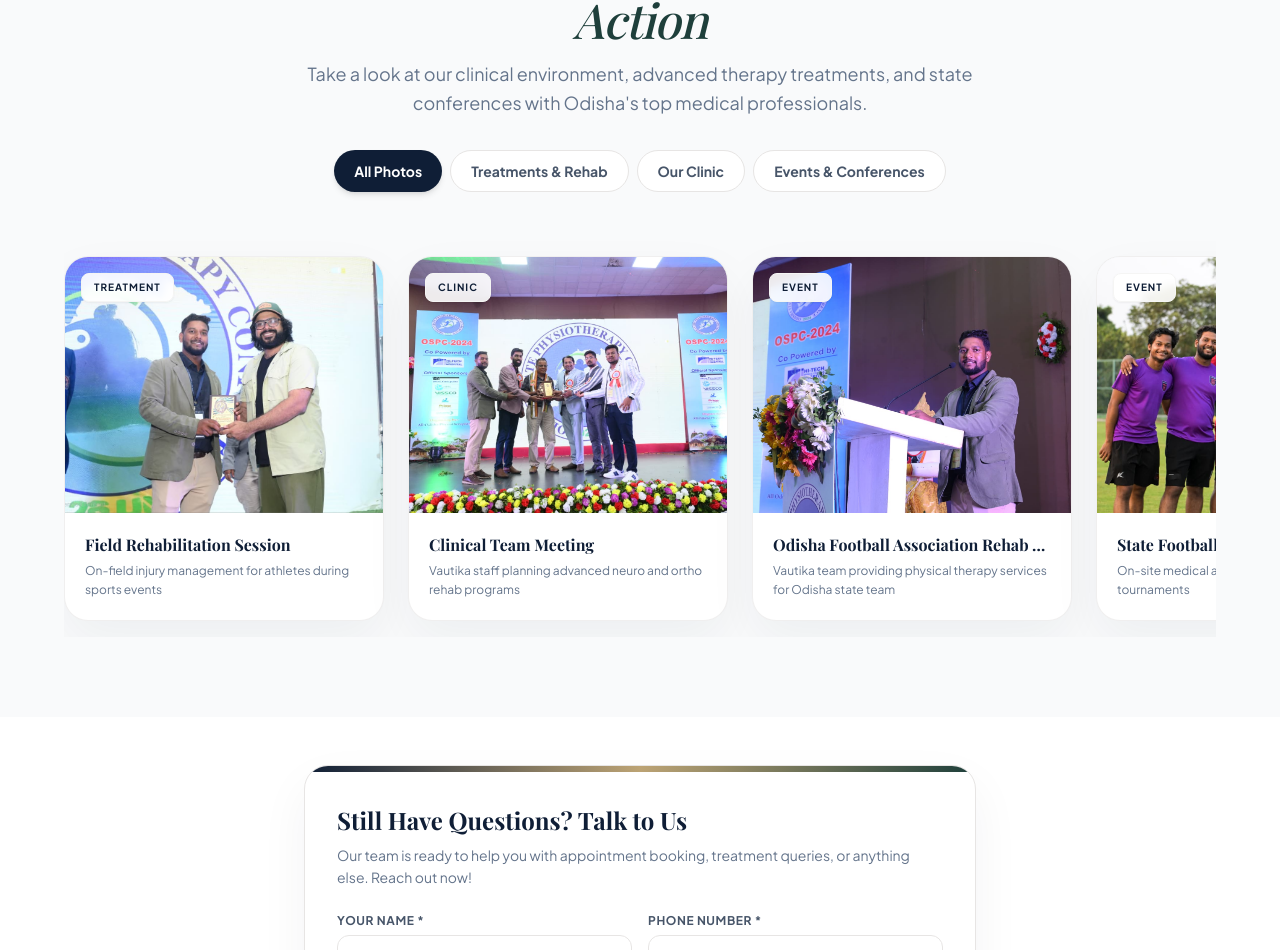
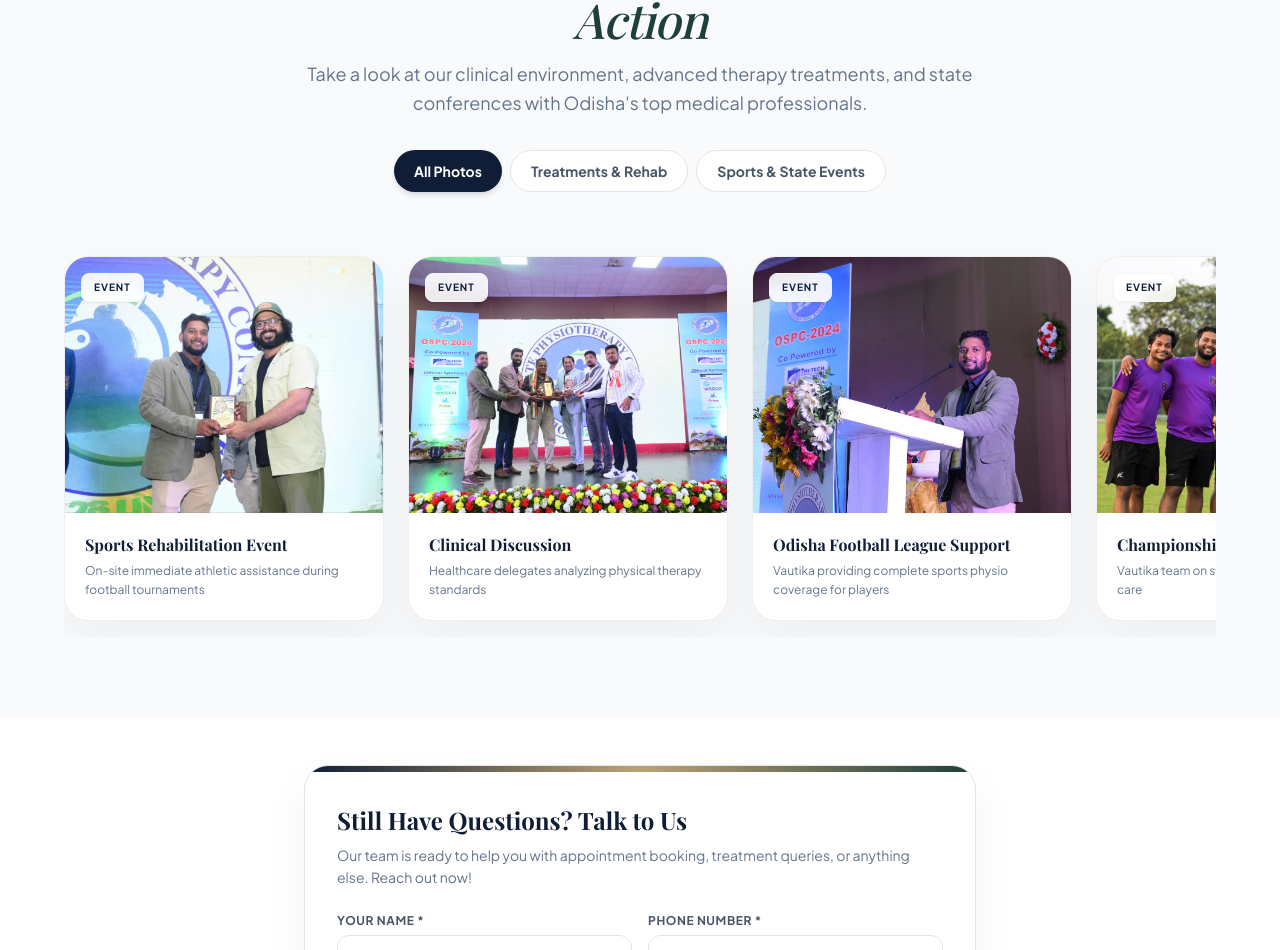
Before and after one commit to vautika/website, a Next.js app: page / in a window 1280 px wide. Shown: the part 9700-10650 px from the top of the page. Built offline with nearby package versions, Linux system fonts and the light colour scheme; a web font is replaced by a local one.

Commit message:
style: fix gallery categories, reclassify sports events vs clinical treatments and remove clinic tab filter

```diff
--- a/src/components/sections/GallerySection.tsx
+++ b/src/components/sections/GallerySection.tsx
@@ -17,133 +17,133 @@ const galleryItems: GalleryItem[] = [
   {
     id: 3,
     src: '/images/gallery/gallery-3.jpg',
-    title: 'Odisha State Physiotherapy Conference Committee',
+    title: 'Odisha State Committee Delegates',
     category: 'event',
-    desc: 'Meeting with healthcare delegates and delegates at conference'
+    desc: 'Dr. Satya Mohanty being honored by committee members at state meet'
   },
   {
     id: 4,
     src: '/images/gallery/gallery-4.jpg',
-    title: 'Field Rehabilitation Session',
-    category: 'treatment',
-    desc: 'On-field injury management for athletes during sports events'
+    title: 'Sports Rehabilitation Event',
+    category: 'event',
+    desc: 'On-site immediate athletic assistance during football tournaments'
   },
   {
     id: 5,
     src: '/images/gallery/gallery-5.jpg',
-    title: 'Clinical Team Meeting',
-    category: 'clinic',
-    desc: 'Vautika staff planning advanced neuro and ortho rehab programs'
+    title: 'Clinical Discussion',
+    category: 'event',
+    desc: 'Healthcare delegates analyzing physical therapy standards'
   },
   {
     id: 6,
     src: '/images/gallery/gallery-6.jpg',
-    title: 'Odisha Football Association Rehab Team',
+    title: 'Odisha Football League Support',
     category: 'event',
-    desc: 'Vautika team providing physical therapy services for Odisha state team'
+    desc: 'Vautika providing complete sports physio coverage for players'
   },
   {
     id: 7,
     src: '/images/gallery/gallery-7.jpg',
-    title: 'State Football Championship Medical Crew',
+    title: 'Championship Medical Assistance',
     category: 'event',
-    desc: 'On-site medical and sports rehab assistance for tournaments'
+    desc: 'Vautika team on standby for tournament medical care'
   },
   {
     id: 8,
     src: '/images/gallery/gallery-8.jpg',
-    title: 'Post-Surgery Knee Rehabilitation',
+    title: 'Spinal Extension Mobilization',
     category: 'treatment',
-    desc: 'Restoring knee range of motion and joint stability'
+    desc: 'Manual therapy and traction to align vertebrae for back pain relief'
   },
   {
     id: 9,
     src: '/images/gallery/gallery-9.jpg',
-    title: 'Cervical Traction & Neck Therapy',
+    title: 'Passive Joint Mobilization',
     category: 'treatment',
-    desc: 'Hands-on cervical spine mobilization for neck pain relief'
+    desc: 'Spine decompression therapy for cervical pain relief'
   },
   {
     id: 10,
     src: '/images/gallery/gallery-10.jpg',
-    title: 'Manual Spinal Mobilization',
+    title: 'Neuromuscular Stretching',
     category: 'treatment',
-    desc: 'Advanced manipulative therapy for chronic lower back pain'
+    desc: 'Active stretching exercises to regain range of motion in the leg'
   },
   {
     id: 11,
     src: '/images/gallery/gallery-11.jpg',
-    title: 'Shoulder Impingement Therapy',
-    category: 'treatment',
-    desc: 'Strengthening rotator cuff muscles using premium resistance equipment'
+    title: 'Medical Felicitation Ceremony',
+    category: 'event',
+    desc: 'Dr. Satya Mohanty receiving recognition plaque at medical assembly'
   },
   {
     id: 12,
     src: '/images/gallery/gallery-12.jpg',
-    title: 'Electrotherapy Pain Management',
-    category: 'treatment',
-    desc: 'Applying modalities to block localized pain receptors'
+    title: 'Felicitation Certificate Presentation',
+    category: 'event',
+    desc: 'Dr. Satya Mohanty holding recognition certificate at medical event'
   },
   {
     id: 13,
     src: '/images/gallery/gallery-13.jpg',
-    title: 'Neurological Balance Training',
+    title: 'Therapist Guided Leg Exercises',
     category: 'treatment',
-    desc: 'Re-educating neuromuscular pathways for stroke recovery'
+    desc: 'Rehabilitation exercises for orthopedic patients'
   },
   {
     id: 14,
     src: '/images/gallery/gallery-14.jpg',
-    title: 'State Physiotherapists Meet',
+    title: 'State Physiotherapy Meet Gathering',
     category: 'event',
-    desc: 'Dr. Satya Mohanty greeting senior healthcare committee members'
+    desc: 'Physiotherapists gathering for awareness campaigns'
   },
   {
     id: 15,
     src: '/images/gallery/gallery-15.jpg',
-    title: 'Physiotherapy Awareness Committee',
+    title: 'Tournament On-field Assistance',
     category: 'event',
-    desc: 'Delegates gathering to promote physical health and preventive care'
+    desc: 'Treating acute hamstring injuries on the playground'
   },
   {
     id: 16,
     src: '/images/gallery/gallery-16.jpg',
-    title: 'Advanced Electro-Physical Therapy',
+    title: 'Ultrasonic Soft Tissue Healing',
     category: 'treatment',
-    desc: 'Using high-end clinical apparatus for joint pain treatment'
+    desc: 'Stimulating collagen fibers and relieving muscular stiffness'
   },
   {
     id: 17,
     src: '/images/gallery/gallery-17.jpg',
-    title: 'Vautika Clinic Nayapalli Reception',
-    category: 'clinic',
-    desc: 'Warm and welcoming desk at our Nayapalli center'
+    title: 'Clinic Reception Desk',
+    category: 'treatment',
+    desc: 'Welcoming consultation desk at Vautika Physiotherapy center'
   },
   {
     id: 18,
     src: '/images/gallery/gallery-18.jpg',
-    title: 'Therapeutic Ultrasound Treatment',
+    title: 'Electrical Muscle Stimulation (EMS)',
     category: 'treatment',
-    desc: 'Promoting deep tissue blood flow and muscle repair'
+    desc: 'Applying transcutaneous nerve stimulation to block localized pain receptors'
   },
   {
     id: 19,
     src: '/images/gallery/gallery-19.jpg',
-    title: 'Active Patient Rehabilitation',
+    title: 'Guided Knee Flexion Rehab',
     category: 'treatment',
-    desc: 'Step-by-step guidance for returning to daily activities safely'
+    desc: 'Step-by-step joint rehabilitation for chronic arthritis pain'
   },
   {
     id: 20,
     src: '/images/gallery/gallery-20.jpg',
-    title: 'Vautika Clinical Setup',
-    category: 'clinic',
-    desc: 'Hygienic, fully-equipped medical beds and apparatus'
+    title: 'Ultrasound Therapy Session',
+    category: 'treatment',
+    desc: 'Advanced electrophysical modalities for faster tendon healing'
   },
   {
     id: 21,
     src: '/images/gallery/gallery-21.jpg',
-    title: 'Dr. Satya Mohanty with Delegates',
+    title: 'Healthcare Delegates Convention',
     category: 'event',
     desc: 'Presenting research developments at the Odisha State Meet'
   }
@@ -152,8 +152,7 @@ const galleryItems: GalleryItem[] = [
 const CATEGORIES = [
   { id: 'all', label: 'All Photos' },
   { id: 'treatment', label: 'Treatments & Rehab' },
-  { id: 'clinic', label: 'Our Clinic' },
-  { id: 'event', label: 'Events & Conferences' }
+  { id: 'event', label: 'Sports & State Events' }
 ]
 
 export default function GallerySection() {
```
